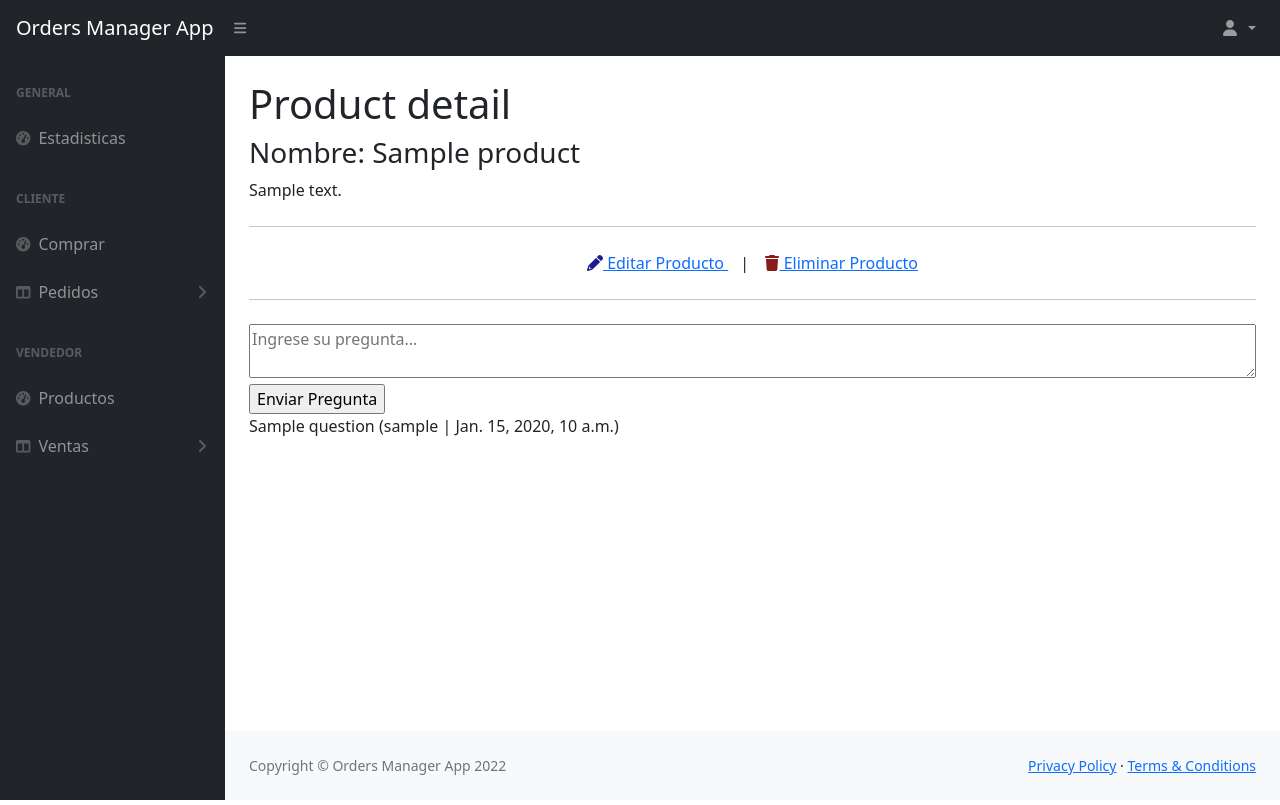
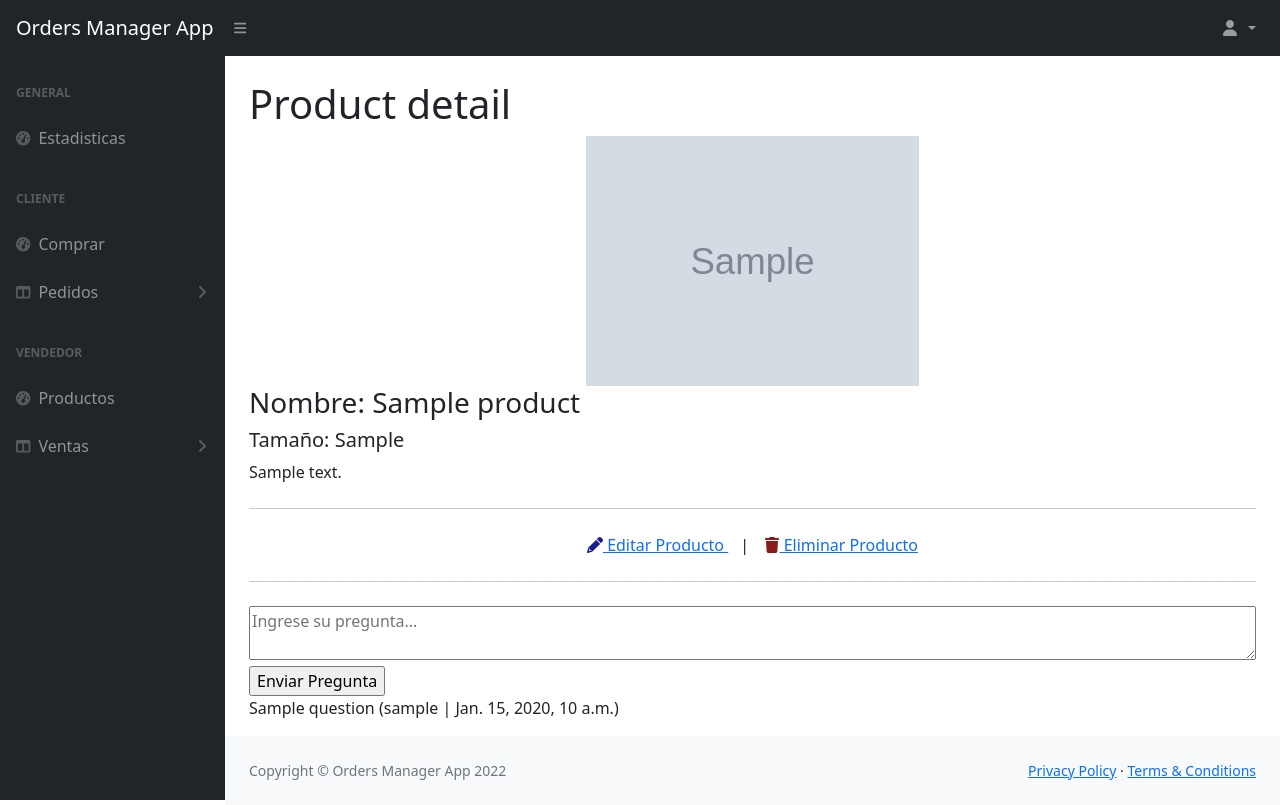
Before and after one commit to SergioBtosO/python-final-project, a Django app: page /product/1/detail/ in a window 1280 px wide. Run offline with Django 4.2, Linux system fonts and the light colour scheme; tables that the repository leaves empty hold one stand-in row (values such as "Sample post"); grey boxes marked "Sample" are stand-in pictures; some libraries are stand-ins or nearby versions.

Commit message:
dir image

```diff
--- a/orders_manager/urls.py
+++ b/orders_manager/urls.py
@@ -15,6 +15,7 @@ Including another URLconf
 """
 from django.contrib import admin
 from django.urls import path, include
+from django.conf import settings
 
 urlpatterns = [
     path('admin/', admin.site.urls),
@@ -24,3 +25,11 @@ urlpatterns = [
     path('configuration/', include('configuration.urls')),
     path('product/', include('product.urls')),
 ]
+
+
+if settings.DEBUG:
+    from django.conf.urls.static import static
+    urlpatterns += static(settings.MEDIA_URL,
+                          document_root=settings.MEDIA_ROOT)
+    urlpatterns += static(settings.STATIC_URL,
+                          document_root=settings.STATIC_ROOT)
--- a/product/templates/product/product_detail.html
+++ b/product/templates/product/product_detail.html
@@ -8,10 +8,19 @@
 
 <div class="post-preview">
 
+    {% if product.image %}
+        <div style="text-align: center;">
+            <img height="250px" src="{{ product.image.url }}">
+        </div>
+    {% endif %}
+
     <h3 class="post-subtitle">
         Nombre: {{ product.name }}
+    </h3>
+    <h5 class="post-subtitle">
+        Tamaño: {{ product.size }}
+    </h5>
 
-    </h3>
     <p class="card-text">
         {{ product.description|safe}}
     </p>
--- a/product/templates/product/product_list.html
+++ b/product/templates/product/product_list.html
@@ -22,8 +22,6 @@
       <a href="{% url 'product:product-detail' product.id %}" class="btn btn-primary">Ver Más</a>
     </div>
   </div>
-  {{ product.image.url }}
-
 <!-- Divider-->
 <hr class="my-4" />
 {% endif %}
```
